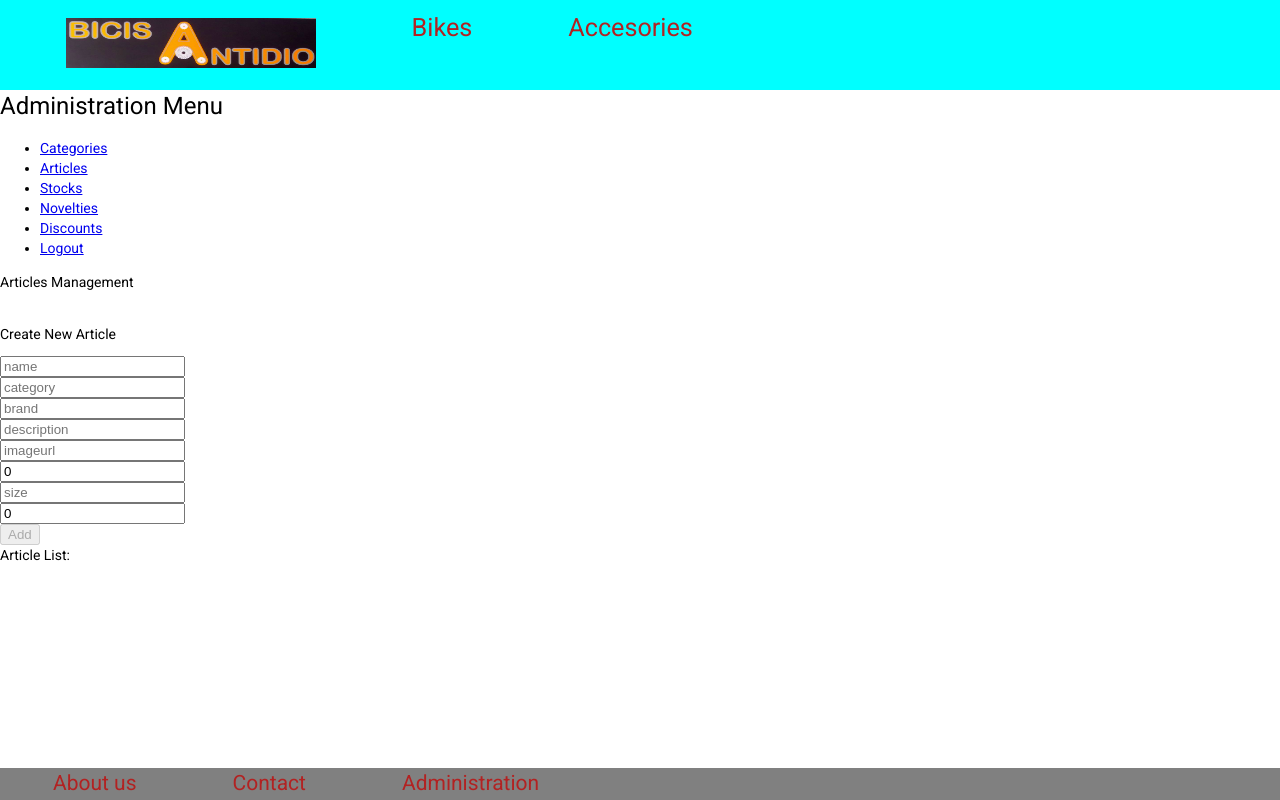
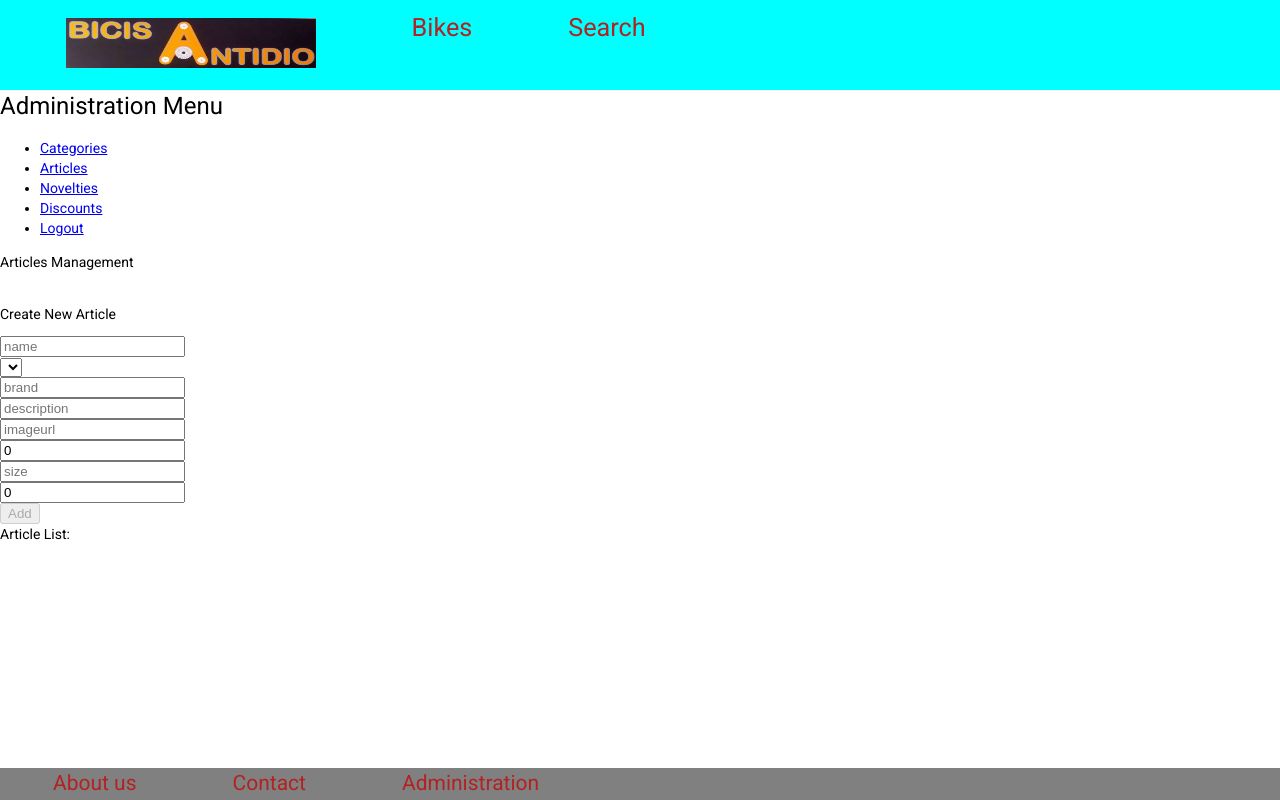
Before and after one commit to sofidelaf/Ironhack-final-project, an Angular app in the folder frontend-app/: page /administration/articles in a window 1280 px wide. Built offline with nearby package versions, Linux system fonts and the light colour scheme.

Commit message:
refactor(frontend): get categories front backend in articles management inside administration

```diff
--- a/frontend-app/src/app/components/administration/administration.component.html
+++ b/frontend-app/src/app/components/administration/administration.component.html
@@ -9,9 +9,6 @@
                 </li>
                 <li class="nav-item">
                     <a class="nav-link" role="tab" data-toggle="tab" routerLink="articles" routerLinkActive="active">Articles</a>
-                </li>
-                <li class="nav-item">
-                    <a class="nav-link" role="tab" data-toggle="tab" routerLink="stocks" routerLinkActive="active">Stocks</a>
                 </li>
                 <li class="nav-item">
                     <a class="nav-link" role="tab" data-toggle="tab" routerLink="novelties" routerLinkActive="active">Novelties</a>
--- a/frontend-app/src/app/components/articles/articles.component.html
+++ b/frontend-app/src/app/components/articles/articles.component.html
@@ -2,7 +2,9 @@
     <p>Articles Management</p><br>
     <p>Create New Article</p>
     <input type="text" placeholder="name" [(ngModel)]="name" name="name"> <br>
-    <input type="text" placeholder="category" [(ngModel)]="category" name="category"> <br>
+    <select [(ngModel)]="category" required name="category">
+        <option *ngFor="let categoryItem of categoryList">{{categoryItem}}</option>
+      </select> <br>
     <input type="text" placeholder="brand" [(ngModel)]="brand" name="brand"> <br>
     <input type="text" placeholder="description" [(ngModel)]="description" name="description"> <br>
     <input type="text" placeholder="imageurl" [(ngModel)]="imageurl" name="imageurl"> <br>
--- a/frontend-app/src/app/components/articles/articles.component.ts
+++ b/frontend-app/src/app/components/articles/articles.component.ts
@@ -2,6 +2,7 @@ import { Component, OnInit } from '@angular/core';
 import { ArticleCreate } from 'src/app/models/article-create.model';
 import { Article } from 'src/app/models/article.model';
 import { ArticlesManagementService } from 'src/app/services/articles-management.service';
+import { CategoriesManagementService } from 'src/app/services/categories-management.service';
 
 @Component({
   selector: 'app-articles',
@@ -12,6 +13,7 @@ export class ArticlesComponent implements OnInit {
 
   articleList: Article[];
   name: string;
+  categoryList: string[];
   category: string;
   brand: string;
   description: string;
@@ -20,9 +22,11 @@ export class ArticlesComponent implements OnInit {
   size: string;
   units: number;
 
-  constructor(private articleManagementService: ArticlesManagementService) {
+  constructor(private articleManagementService: ArticlesManagementService,
+          private categoriesManagementService: CategoriesManagementService) {
     this.articleList = [];
     this.name = "";
+    this.categoryList = [];
     this.category = "";
     this.brand = "";
     this.description = "";
@@ -33,7 +37,23 @@ export class ArticlesComponent implements OnInit {
   }
 
   ngOnInit(): void {
+    this.getCategories();
     this.getArticles();
+  }
+
+  getCategories() {
+    this.categoriesManagementService.getCategories().subscribe({
+      next: dataResult => {
+        console.log(dataResult);
+        for (let i= 0; i < dataResult.length; i++) {
+          this.categoryList.push(dataResult[i].type);
+        }
+      }
+      ,
+      error: error => {
+        console.error("Ther was an error!", error);
+      }
+    })
   }
 
   getArticles() {
@@ -56,7 +76,6 @@ export class ArticlesComponent implements OnInit {
       result => {
         this.getArticles();
         this.name = "";
-        this.category = "";
         this.brand = "";
         this.description = "";
         this.imageurl = "";
@@ -68,7 +87,7 @@ export class ArticlesComponent implements OnInit {
   }
 
   isButtonDisabled(): boolean {
-    return ((this.name == "") || (this.category == "") || (this.brand == "") || (this.description == "") || (this.imageurl == "")
+    return ((this.name == "") || (this.brand == "") || (this.description == "") || (this.imageurl == "")
       || (this.price == 0) || (this.size == "") || (this.units == 0))
   }
 }
--- a/frontend-app/src/app/components/navbar/navbar.component.html
+++ b/frontend-app/src/app/components/navbar/navbar.component.html
@@ -8,7 +8,7 @@
             <a routerLink="/bikes" routerLinkActive="active">Bikes</a>
         </li>
         <li>
-            <a routerLink="/accesories" routerLinkActive="active">Accesories</a>
+            <a routerLink="/search" routerLinkActive="active">Search</a>
         </li>
     </ul>
 </nav>
```
